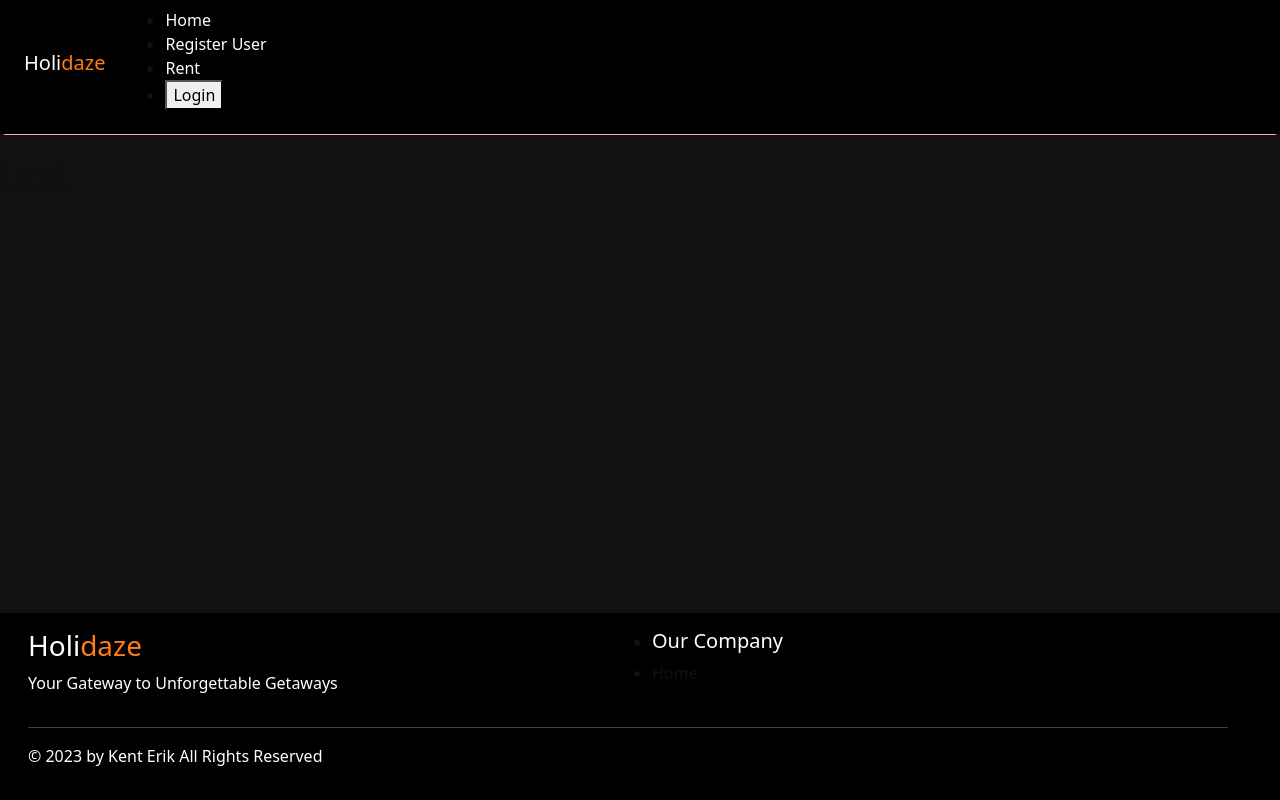
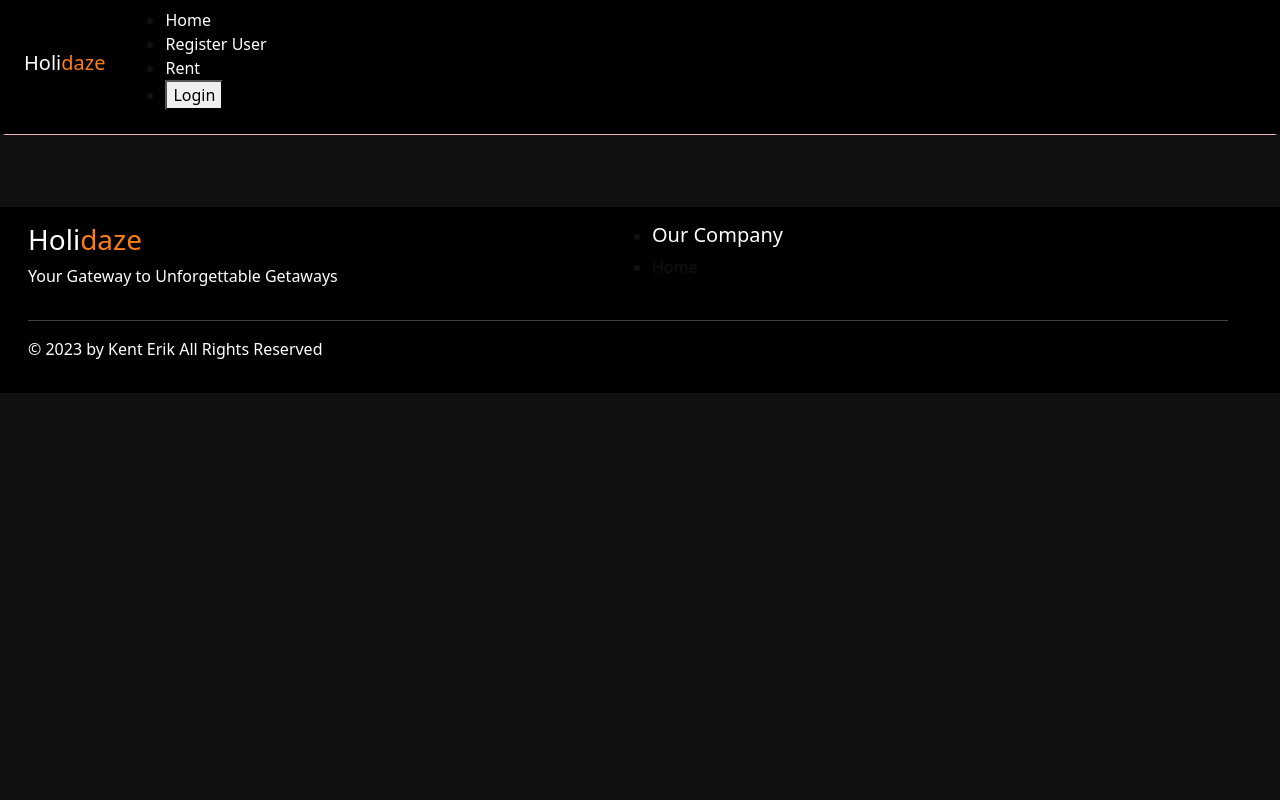
Before and after one commit to nexnic/holidaze_site, a React (Vite) app: page / in a window 1280 px wide. Built offline with nearby package versions, Linux system fonts and the light colour scheme; no server answers.

Commit message:
fixing layout bug

```diff
--- a/src/script/Layout/Footer/Footer.jsx
+++ b/src/script/Layout/Footer/Footer.jsx
@@ -2,7 +2,7 @@ import { Link } from "react-router-dom"
 
 function Footer () {
     return (
-        <footer className='fixed-bottom bg-black p-3'>
+        <footer className='bg-black p-3'>
             <div className='container-fluid'>
                 <div className='row'>
                     <div className='col'>
```
